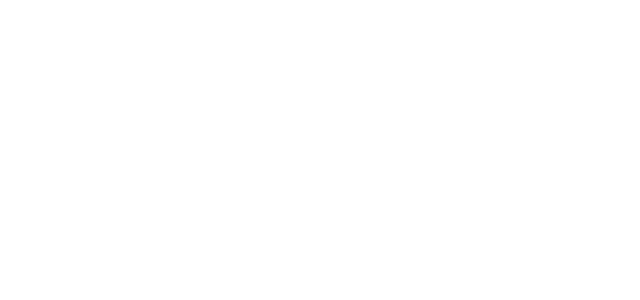
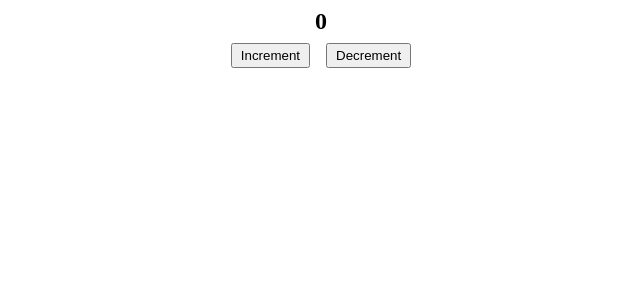
Before and after one commit to rohitv-dev/vite-zustand-boilerplate, a React (Vite) app: page / in a window 1280 px wide. Shown: the top 300 px of the page, without its empty margins (319-959 px from the left). Built offline with nearby package versions, Linux system fonts and the light colour scheme.

Commit message:
Counter app

```diff
--- a/package.json
+++ b/package.json
@@ -9,12 +9,14 @@
   "dependencies": {
     "react": "^17.0.2",
     "react-dom": "^17.0.2",
+    "react-router-dom": "^6.2.1",
     "zustand": "^3.6.8"
   },
   "devDependencies": {
     "@types/react": "^17.0.33",
     "@types/react-dom": "^17.0.10",
     "@vitejs/plugin-react": "^1.0.7",
+    "sass": "^1.45.1",
     "typescript": "^4.4.4",
     "vite": "^2.7.0"
   }
--- a/src/App.css
+++ /dev/null
@@ -1,42 +0,0 @@
-.App {
-  text-align: center;
-}
-
-.App-logo {
-  height: 40vmin;
-  pointer-events: none;
-}
-
-@media (prefers-reduced-motion: no-preference) {
-  .App-logo {
-    animation: App-logo-spin infinite 20s linear;
-  }
-}
-
-.App-header {
-  background-color: #282c34;
-  min-height: 100vh;
-  display: flex;
-  flex-direction: column;
-  align-items: center;
-  justify-content: center;
-  font-size: calc(10px + 2vmin);
-  color: white;
-}
-
-.App-link {
-  color: #61dafb;
-}
-
-@keyframes App-logo-spin {
-  from {
-    transform: rotate(0deg);
-  }
-  to {
-    transform: rotate(360deg);
-  }
-}
-
-button {
-  font-size: calc(10px + 2vmin);
-}
--- a/src/App.tsx
+++ b/src/App.tsx
@@ -1,11 +1,14 @@
-import './App.css'
+import { BrowserRouter, Route, Routes } from "react-router-dom";
+import Home from "./pages/Home";
 
 function App() {
-  return (
-    <div className="App">
-
-    </div>
-  )
+	return (
+    <BrowserRouter>
+      <Routes>
+        <Route path="/" element={<Home />} />
+      </Routes>
+    </BrowserRouter>
+	);
 }
 
-export default App
+export default App;
--- a/src/index.css
+++ /dev/null
@@ -1,13 +0,0 @@
-body {
-  margin: 0;
-  font-family: -apple-system, BlinkMacSystemFont, 'Segoe UI', 'Roboto', 'Oxygen',
-    'Ubuntu', 'Cantarell', 'Fira Sans', 'Droid Sans', 'Helvetica Neue',
-    sans-serif;
-  -webkit-font-smoothing: antialiased;
-  -moz-osx-font-smoothing: grayscale;
-}
-
-code {
-  font-family: source-code-pro, Menlo, Monaco, Consolas, 'Courier New',
-    monospace;
-}
--- /dev/null
+++ b/src/pages/Home.tsx
@@ -0,0 +1,19 @@
+import useStore from "../store/store";
+
+function Home() {
+	const counter = useStore((state) => state.counter);
+	const increment = useStore((state) => state.increment);
+	const decrement = useStore((state) => state.decrement);
+
+	return (
+		<div className="App">
+			<div className="counter">{counter}</div>
+			<div>
+				<button onClick={increment}>Increment</button>
+				<button onClick={decrement}>Decrement</button>
+			</div>
+		</div>
+	);
+}
+
+export default Home;
--- /dev/null
+++ b/src/store/store.ts
@@ -0,0 +1,21 @@
+import create from "zustand";
+
+interface Store {
+	counter: number;
+
+	increment(): void;
+	decrement(): void;
+}
+
+const useStore = create<Store>((set, get) => ({
+	counter: 0,
+
+	increment() {
+		set({ counter: get().counter + 1 });
+	},
+	decrement() {
+		set({ counter: get().counter - 1 });
+	},
+}));
+
+export default useStore;
--- /dev/null
+++ b/src/styles/index.scss
@@ -0,0 +1,18 @@
+.App {
+  display: flex;
+  flex-direction: column;
+  justify-content: center;
+  align-items: center;
+  height: 100%;
+  width: 100%;
+
+  .counter {
+    font-size: 1.5rem;
+    font-weight: bold;
+  }
+
+  button {
+    margin: 0.5rem 0.5rem;
+    padding: 0.2rem 0.5rem;
+  }
+}
```
Also changed, not shown: src/main.tsx (+9 -9 lines), 1 other file (tests, documents, lock files or other folders).
